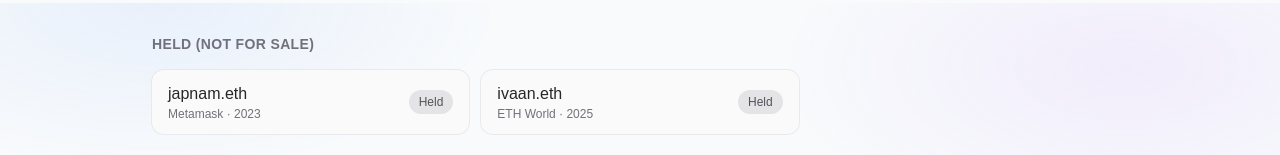
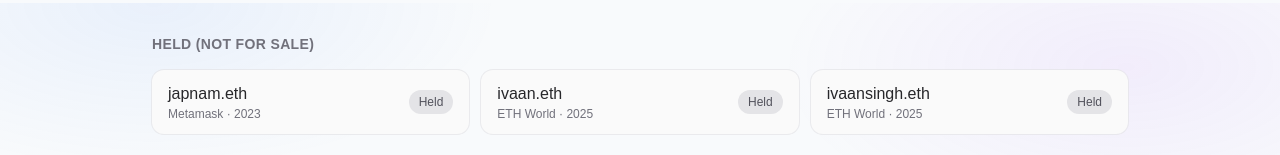
Before and after one commit to japnam89/portfolio, a Next.js app: page /domains in a window 1280 px wide. Shown: the part 797-952 px from the top of the page. Built offline with nearby package versions, Linux system fonts and the light colour scheme; no server answers.

Commit message:
portfolio: add held ENS domain ivaansingh.eth (ETH World)

```diff
--- a/src/data/domains.ts
+++ b/src/data/domains.ts
@@ -54,4 +54,11 @@ export const domains: Domain[] = [
     forSale: false,
     description: "Held — not for sale.",
   },
+  {
+    name: "ivaansingh.eth",
+    acquiredVia: "ETH World",
+    wonDate: "2025",
+    forSale: false,
+    description: "Held — not for sale.",
+  },
 ];
```
